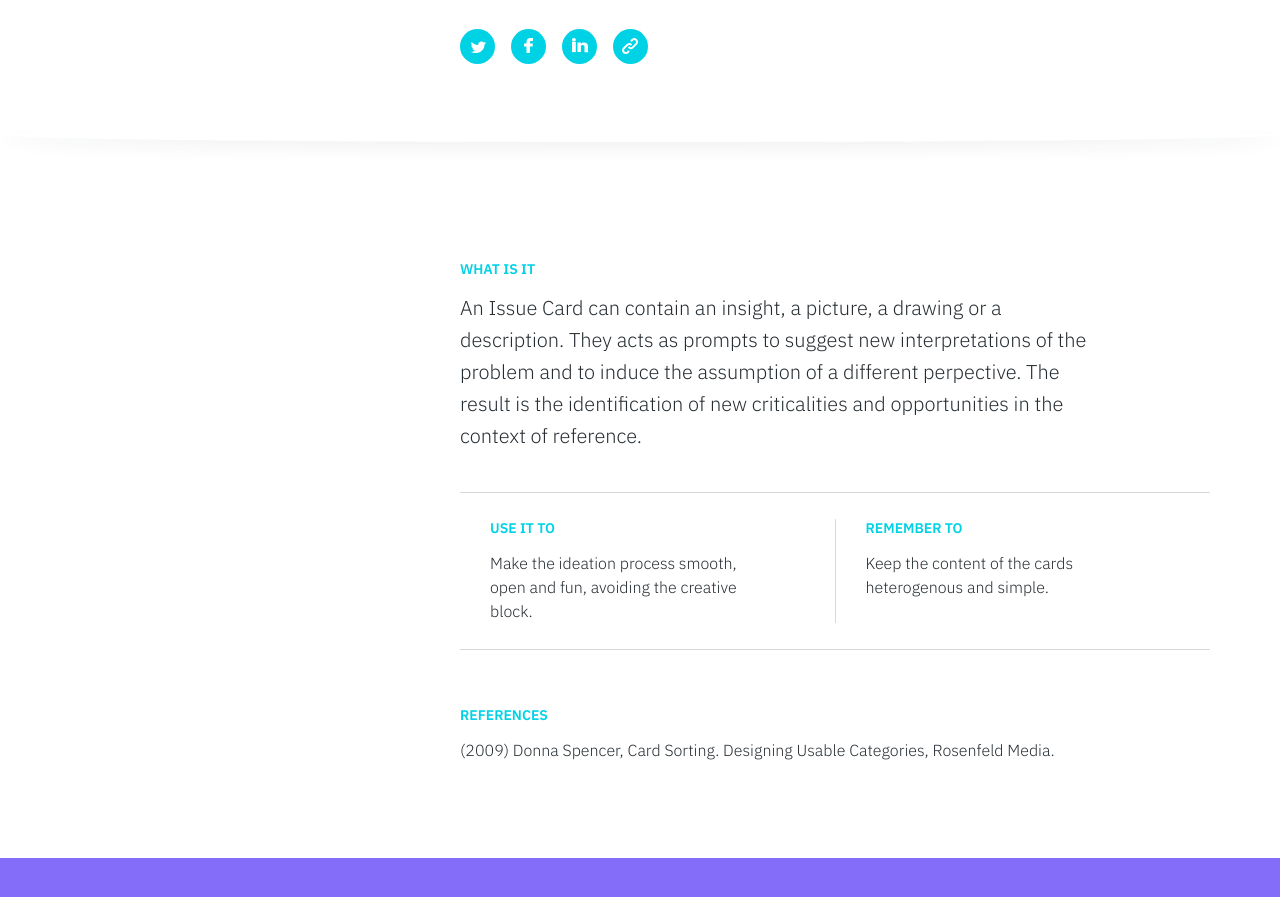
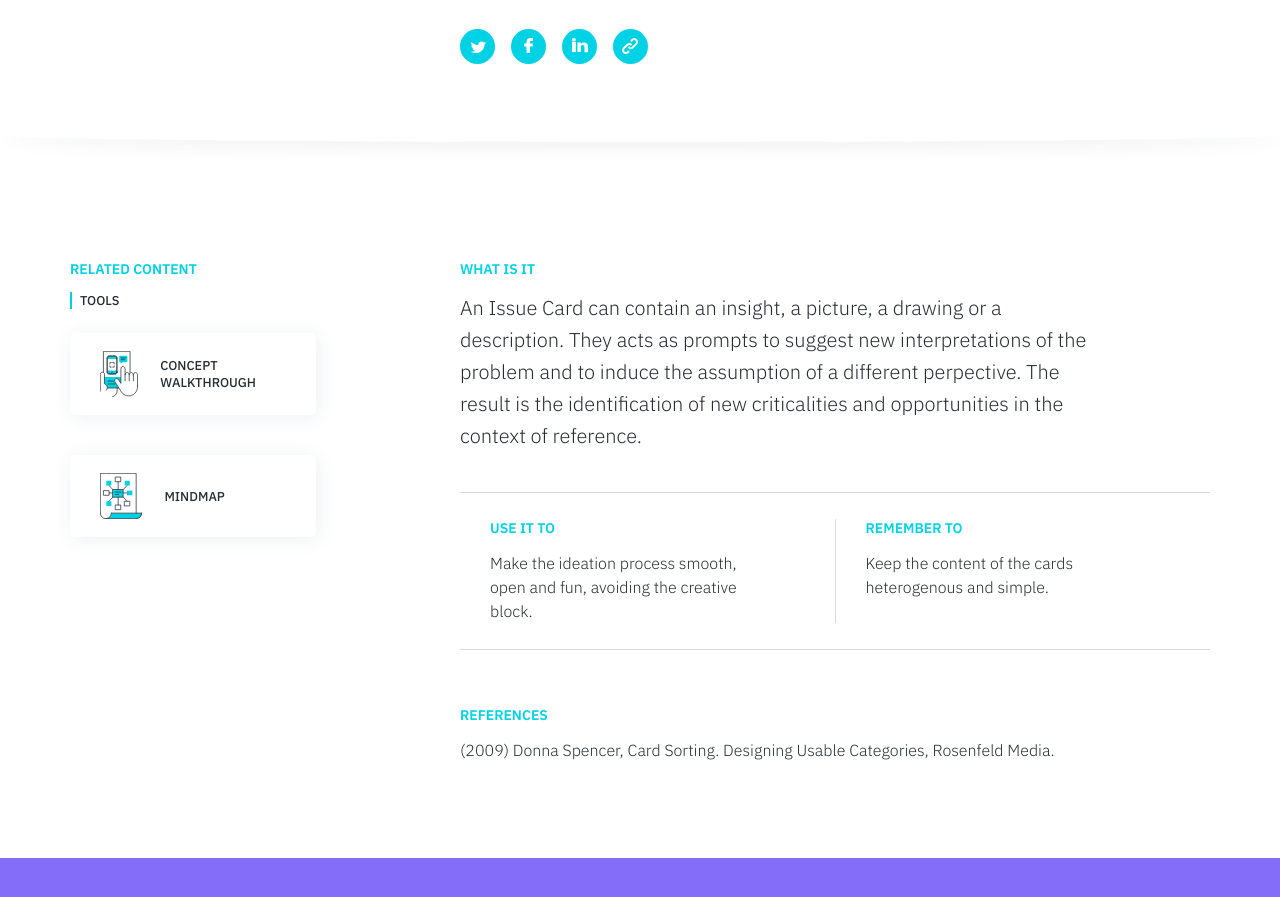
Before and after one commit to service-design-tools/sdt-website, a Jekyll site: the page built from _tools/issue-cards.md, in a window 1280 px wide and 900 px high, scrolled down 469 px. Shown: the top 897 px of the window. Built offline with Jekyll 4.4.1, drawn with Linux system fonts in a browser that asks for light colours.

Commit message:
Update tool “issue-cards”

```diff
--- a/_tools/issue-cards.md
+++ b/_tools/issue-cards.md
@@ -34,7 +34,9 @@ icon: >
   </svg>
 related:
   tips: []
-  tools: []
+  tools:
+    - Concept Walkthrough
+    - Mindmap
 use: 'Make the ideation process smooth, open and fun, avoiding the creative block.'
 reminder: Keep the content of the cards heterogenous and simple.
 template: {}
```
